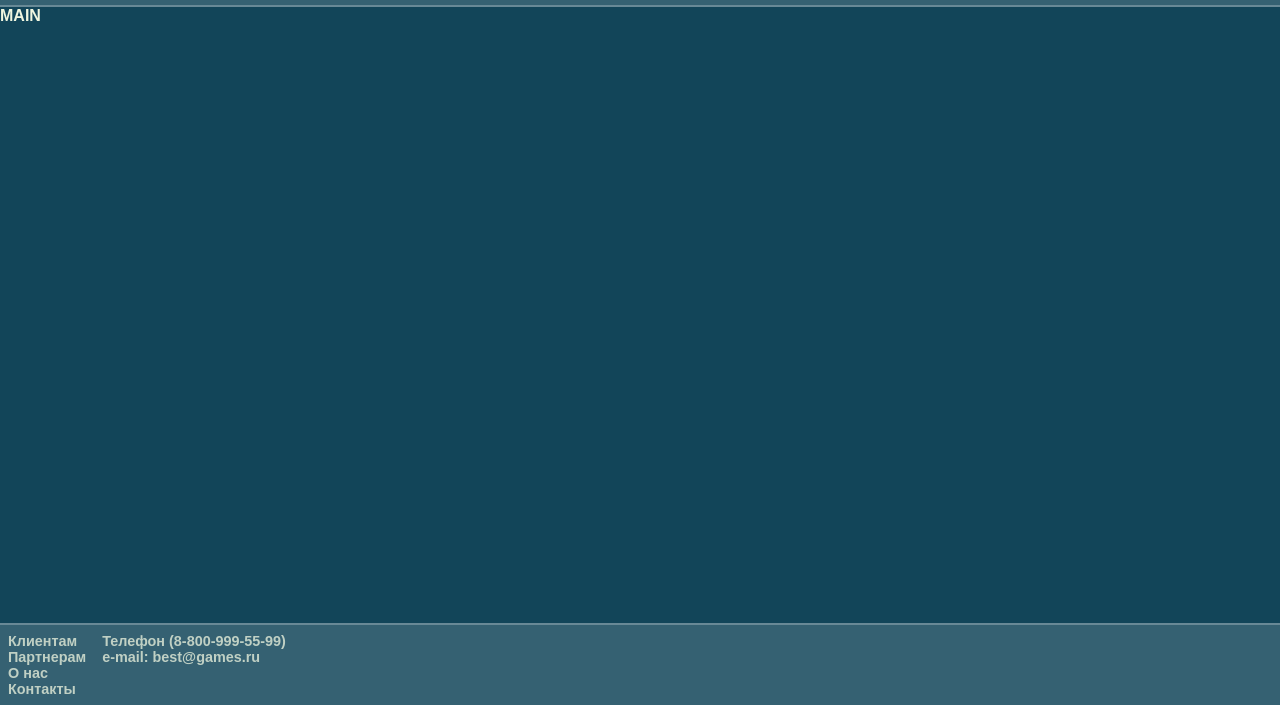
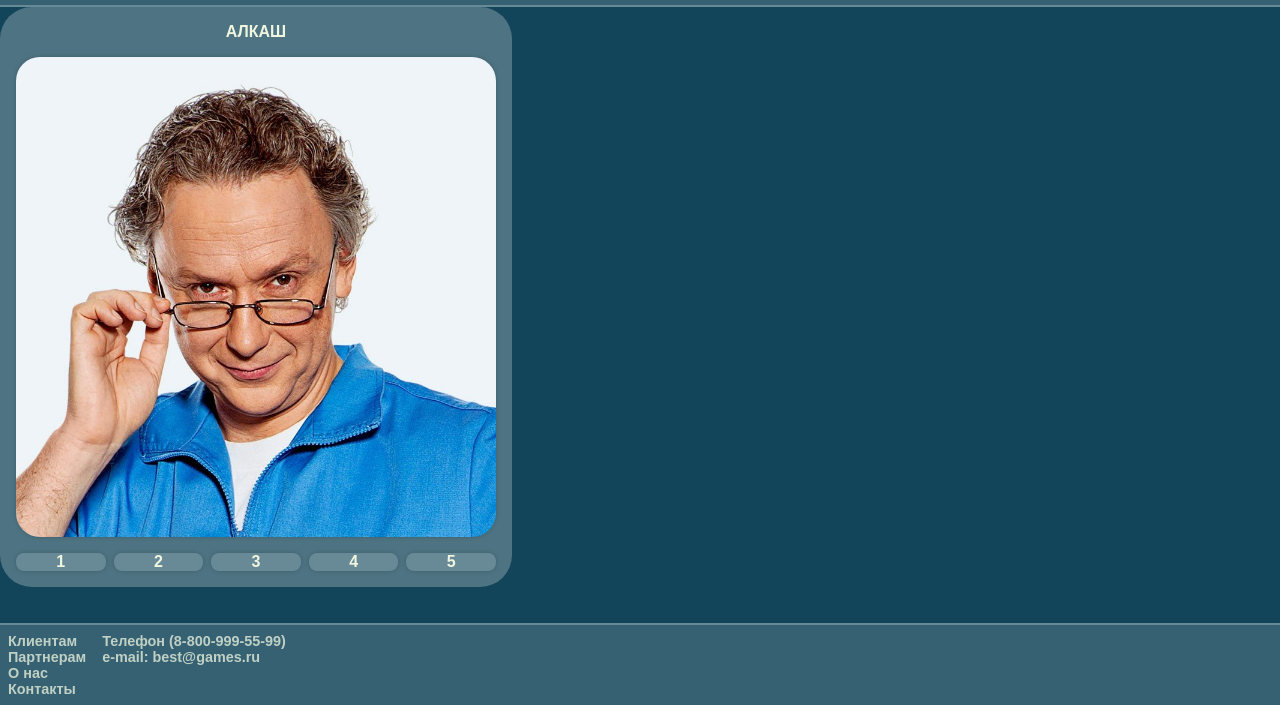
Before and after one commit to shuurpq2/interns, a plain HTML site: page src/index.html in a window 1280 px wide. Shown: the part 95-800 px from the top of the page. Drawn offline with Linux system fonts and the light colour scheme.

Commit message:
add allcash slider

```diff
--- a/src/assets/styles/index.css
+++ b/src/assets/styles/index.css
@@ -76,6 +76,69 @@ body {
   min-height: 100vh;
   display: grid;
   grid-template-rows: max-content 1fr max-content;
+  grid-template-columns: 100vw;
+}
+
+.slider {
+  display: flex;
+  flex-direction: column;
+  background-color: rgba(255, 255, 255, .25);
+  border-radius: 2rem;
+  width: fit-content;
+  padding: 1rem;
+  gap:1rem;
+}
+
+.slider__title {
+  display: flex;
+  justify-content: center;
+  align-items: center;
+}
+
+.slider__track {
+  scroll-behavior: smooth;
+  display: flex;
+  overflow: hidden;
+  border-radius: 1.5rem;
+  width: 30rem;
+  box-shadow: 0 0 .25rem .05rem rgba(0, 0, 0, .15);
+}
+
+.slider__slide {
+  height: 30rem;
+  aspect-ratio: 1 / 1;
+}
+
+.slider__dots {
+  display: flex;
+  justify-content: space-around;
+  align-items: center;
+  gap: .5rem;
+}
+
+.slider__dot {
+  background-color: rgba(255, 255, 255, .15);
+  width: 100%;
+  text-align: center;
+  border-radius: .5rem;
+  transition: all .15s;
+  box-shadow: 0 0 .25rem .05rem rgba(0, 0, 0, .15);
+
+  &:hover {
+    background-color: rgba(255, 255, 255, .25);
+  }
+}
+
+.slider--allcash-slider {
+
+}
+
+.allcash-slider__track {
+
+}
+
+.allcash-slider__slide {
+
 }
 
 footer {
--- a/src/index.html
+++ b/src/index.html
@@ -27,7 +27,23 @@
     </nav>
   </header>
   <main>
-    MAIN
+    <div class="slider slider--allcash-slider">
+      <div class="slider__title allcash-slider__title">АЛКАШ</div>
+      <div class="slider__track allcash-slider__track">
+        <img class="slider__slide allcash-slider__slide" id="slide1" src="assets/images/kupitman1.jpeg">
+        <img class="slider__slide allcash-slider__slide" id="slide2" src="assets/images/kupitman2.jpg">
+        <img class="slider__slide allcash-slider__slide" id="slide3" src="assets/images/kupitman3.jfif">
+        <img class="slider__slide allcash-slider__slide" id="slide4" src="assets/images/kupitman4.jpg">
+        <img class="slider__slide allcash-slider__slide" id="slide5" src="assets/images/kupitman5.jpg">
+      </div>
+      <div class="slider__dots allcash-slider__dots">
+        <a href="#slide1" class="slider__dot allcash-slider__dot">1</a>
+        <a href="#slide2" class="slider__dot allcash-slider__dot">2</a>
+        <a href="#slide3" class="slider__dot allcash-slider__dot">3</a>
+        <a href="#slide4" class="slider__dot allcash-slider__dot">4</a>
+        <a href="#slide5" class="slider__dot allcash-slider__dot">5</a>
+      </div>
+    </div>
   </main>
   <footer>
     <div class="footer__info">
```
Also changed, not shown: src/assets/images/kupitman1.jpeg (added), src/assets/images/kupitman2.jpg (added), src/assets/images/kupitman3.jfif (added), src/assets/images/kupitman4.jpg (added), src/assets/images/kupitman5.jpg (added).
